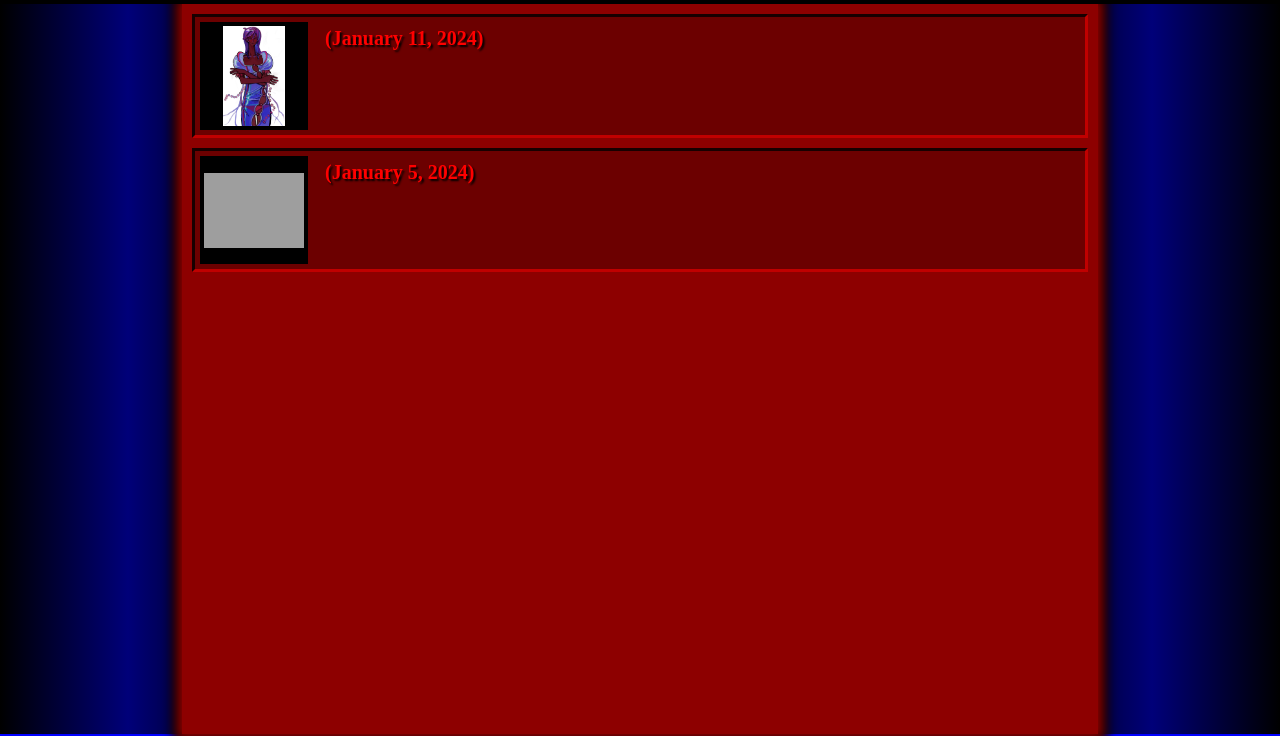
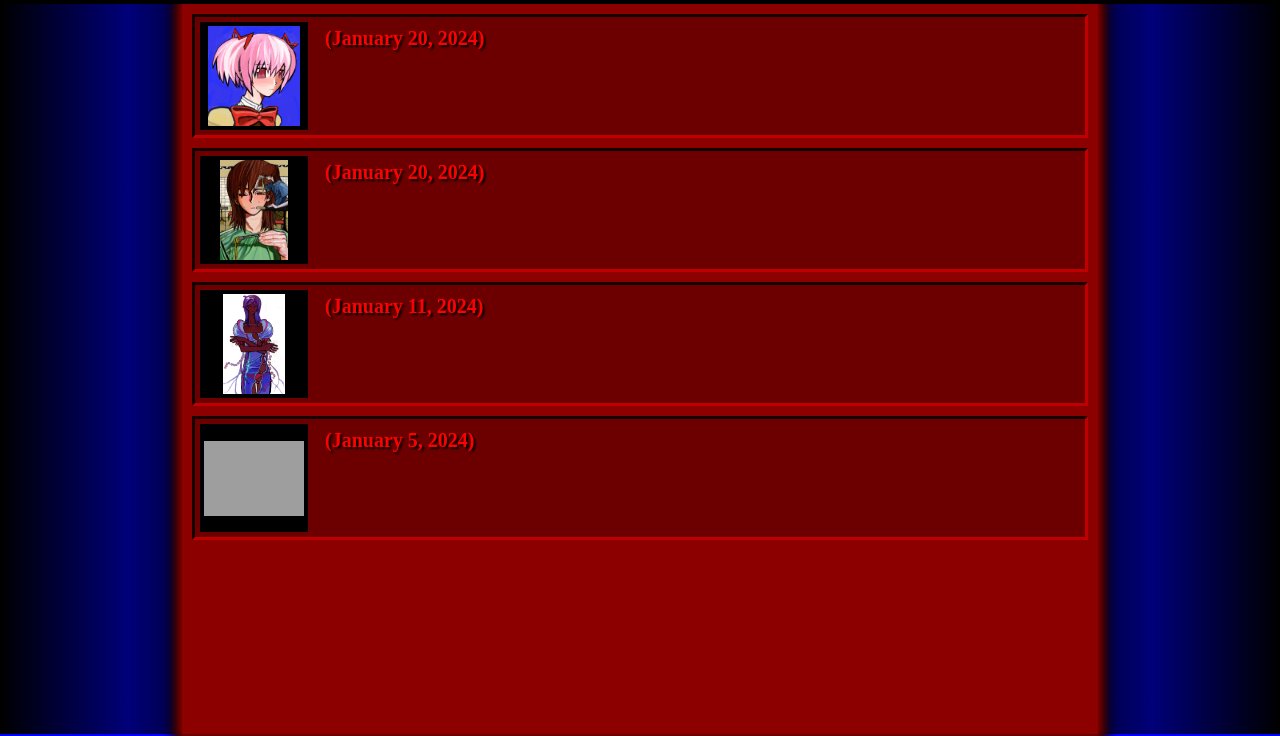
Before and after one commit to izzyblobfish/halibut, a plain HTML site: page gallery/2024.html in a window 1280 px wide. Shown: the part 64-800 px from the top of the page. Drawn offline with Linux system fonts and the light colour scheme; grey boxes are pictures that could not be loaded.

Commit message:
newartworks

```diff
--- a/gallery/2024.html
+++ b/gallery/2024.html
@@ -90,6 +90,18 @@
                             <div class="gallery">
 
                                 <div class="entry" >
+                                    <img src="../img/gallerypics/2024/madokSmall.jpg" alt="(January 20, 2024)" />
+                                    <span class="label">(January 20, 2024)</p>
+                                </div>
+
+
+                                <div class="entry" >
+                                    <img src="../img/gallerypics/2024/BirthdaySmall.jpg" alt="(January 20, 2024)" />
+                                    <span class="label">(January 20, 2024)</p>
+                                </div>
+
+
+                                <div class="entry" >
                                     <img src="../img/gallerypics/2024/manowarsmall.jpg" alt="(January 11, 2024)" />
                                     <span class="label">(January 11, 2024)</p>
                                 </div>
```
Also changed, not shown: index.html (+1 -1 lines), img/gallerypics/2024/BirthdaySmall.jpg (added), img/gallerypics/2024/madokSmall.jpg (added), 4 other files.
